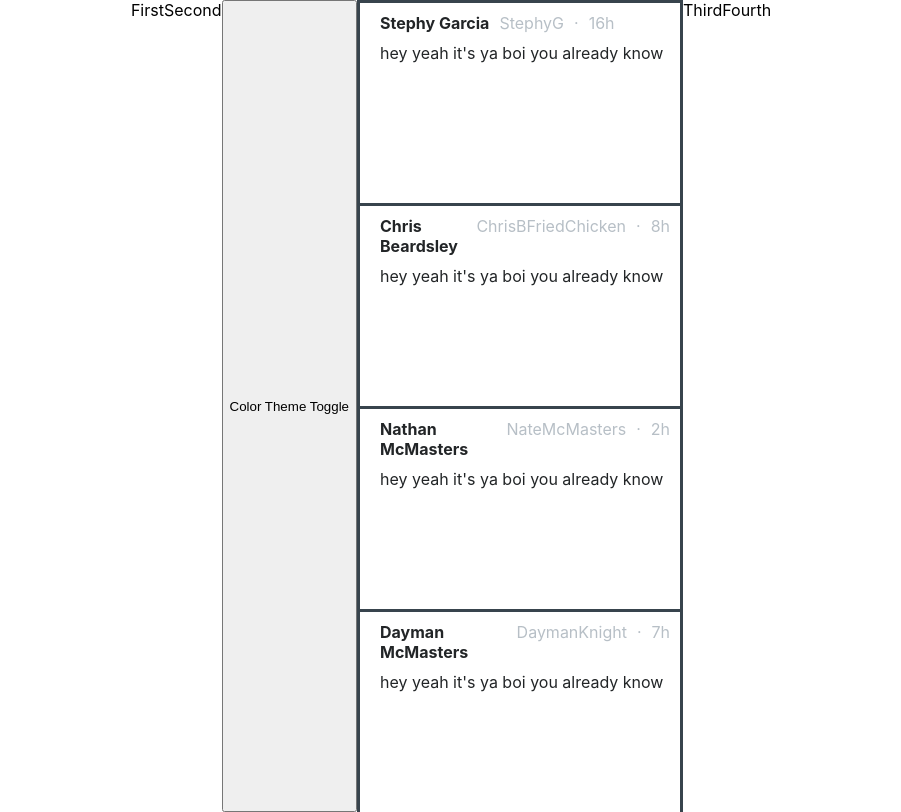
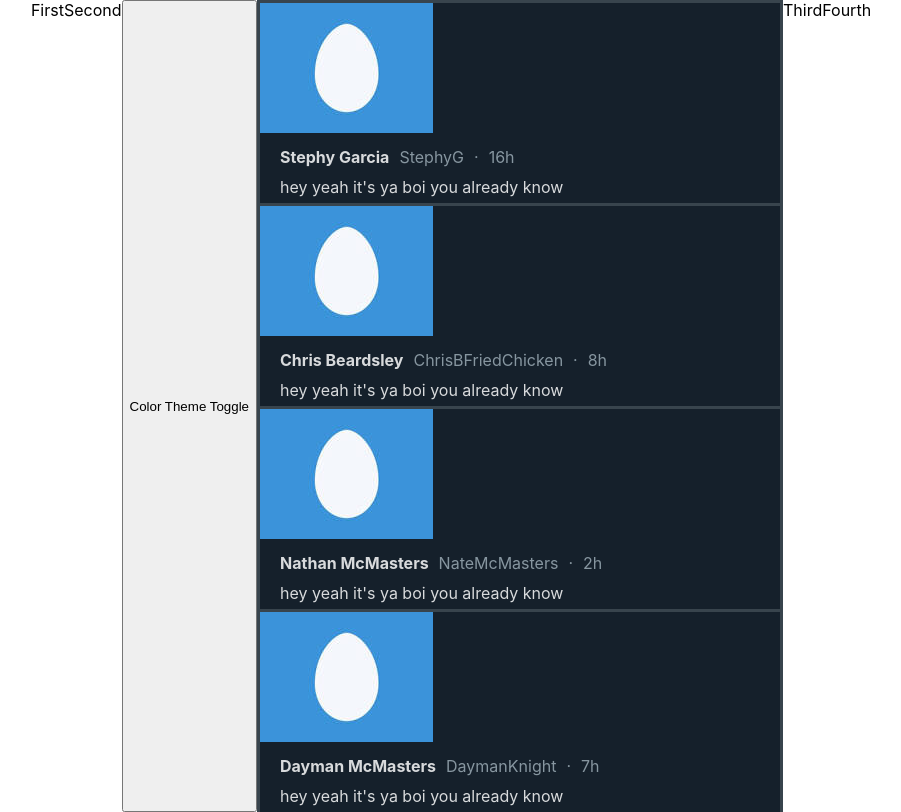
Before and after one commit to michael-mcmasters/twitter-clone, a React (Create React App) app: page / in a window 1280 px wide. Shown: the whole page, without its empty margins (189-1090 px from the left). Built offline with nearby package versions, Linux system fonts and the light colour scheme.

Commit message:
Added egg avatar image  to tweets

```diff
--- a/src/components/customHooks/ColorThemeContext.js
+++ b/src/components/customHooks/ColorThemeContext.js
@@ -9,7 +9,7 @@ export const SetColorThemeContext = createContext();
 
 // Context is technically a functional component.
 export function ColorThemeProvider({ children }) {
-  const [colorTheme, setColorTheme] = useState(COLORS.lightMode);
+  const [colorTheme, setColorTheme] = useState(COLORS.darkMode);
 
   function handleSetColorTheme() {
     if (colorTheme === COLORS.lightMode) {
--- a/src/components/tweet/Tweet.js
+++ b/src/components/tweet/Tweet.js
@@ -1,14 +1,14 @@
 import React, { useContext } from "react";
-import {
-  ColorThemeContext,
-  SetColorThemeContext,
-} from "../customHooks/ColorThemeContext.js";
+import { ColorThemeContext } from "../customHooks/ColorThemeContext.js";
+// each ../ goes up one directory
+import noAvatarEgg from "../../noAvatarEgg.jpg";
 
 export default function Tweet(props) {
   const colorTheme = useContext(ColorThemeContext);
 
   return (
     <div style={container(colorTheme)}>
+      <img src={noAvatarEgg} alt="my description" />
       <div style={topOfTweetContainer}>
         <div style={name(colorTheme)}>{props.name}</div>
         <div style={screenName(colorTheme)}>{props.userName}</div>
@@ -33,7 +33,7 @@ function container(colorTheme) {
 // the top row of a tweet (name, username, how old tweet is)
 const topOfTweetContainer = {
   // How wide row is
-  width: "300px",
+  width: "500px",
   // makes grid from left to right
   display: "flex",
   // space between text from edge of screen
```
Also changed, not shown: src/noAvatarEgg.jpg (added).
